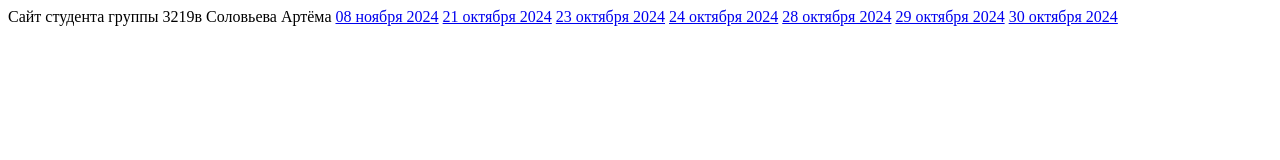
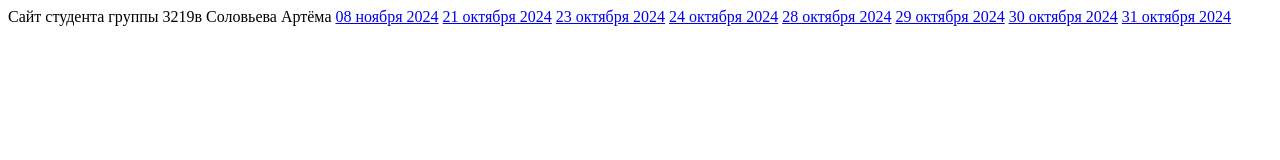
Before and after one commit to Redan123PRO/Redan123PRO.github.io, a plain HTML site: page index.html in a window 1280 px wide. Drawn offline with Linux system fonts and the light colour scheme.

Commit message:
Update index.html

```diff
--- a/index.html
+++ b/index.html
@@ -21,5 +21,7 @@
     <a href="9dec6r2024.html">29 октября 2024</a>
 
     <a href="9dec7r2024.html">30 октября 2024</a>
+
+    <a href="9dec8r2024.html">31 октября 2024</a>
 </body>
 </html>
```
